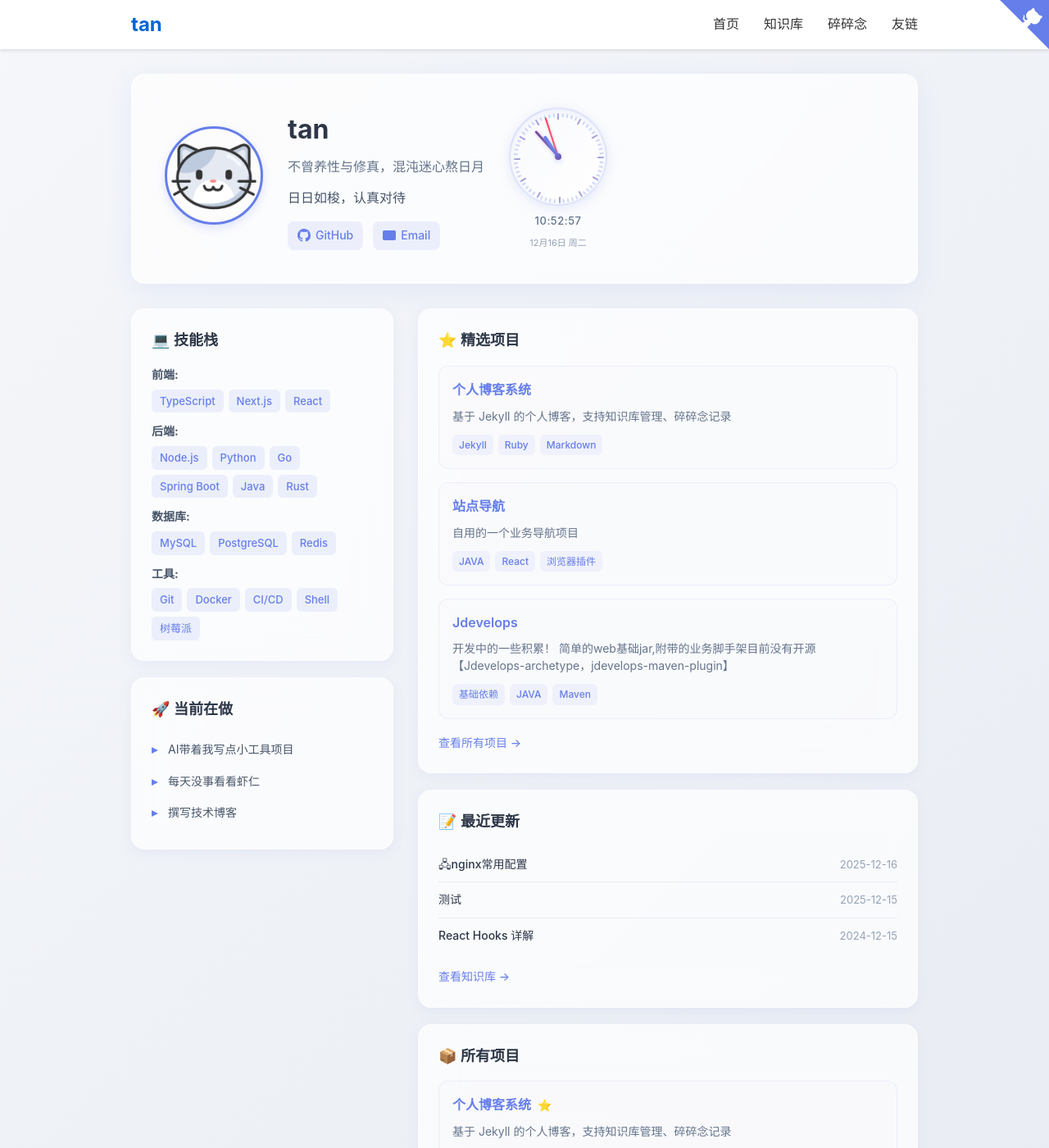
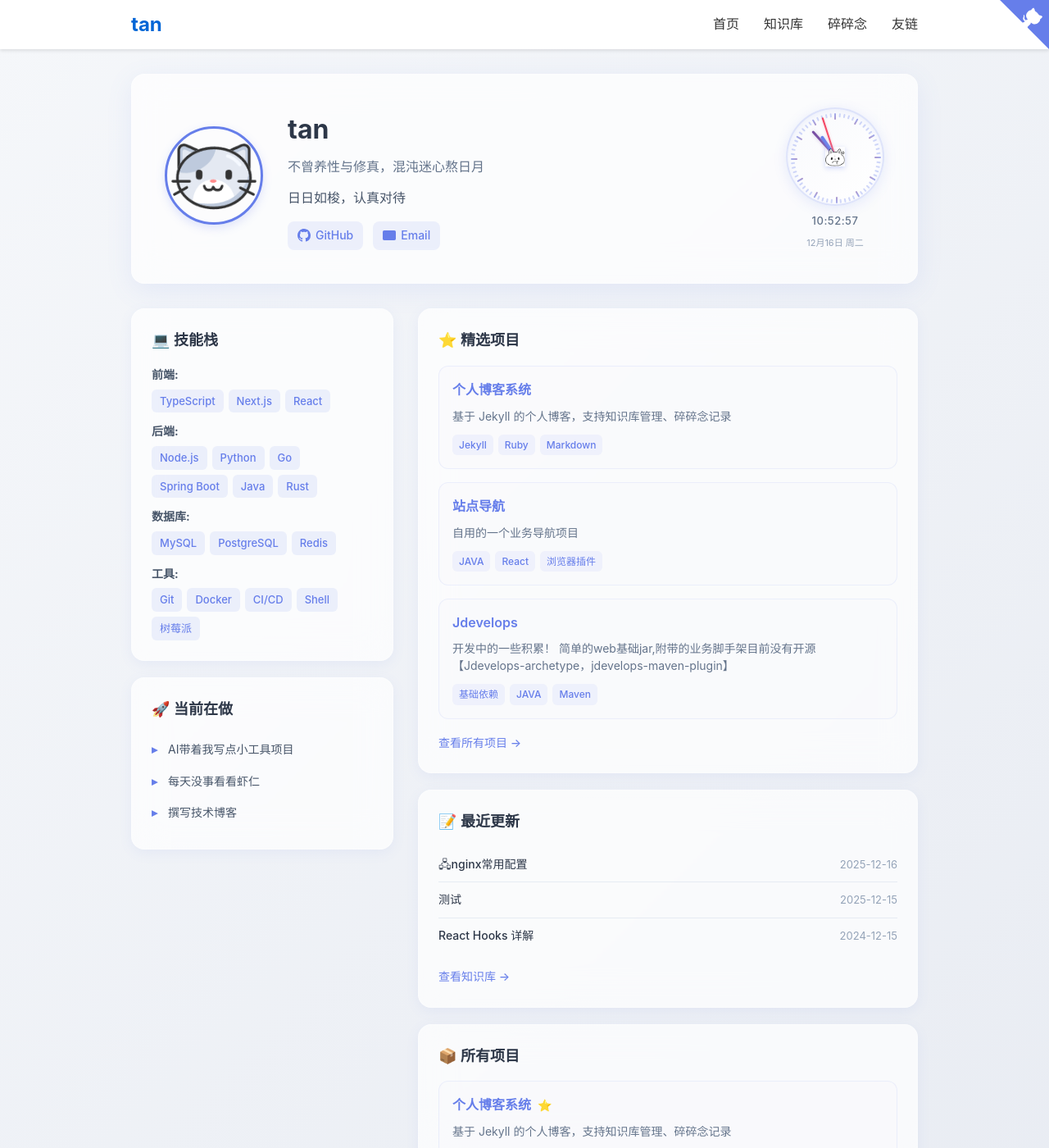
Before and after one commit to en-o/blog, a Jekyll site: the page built from index.md, in a window 1280 px wide and 1400 px high. Shown: the whole window at 82% size. Built offline with Jekyll 4.4.1, drawn with Linux system fonts in a browser that asks for light colours.

Commit message:
新增样式

```diff
--- a/assets/css/clock.css
+++ b/assets/css/clock.css
@@ -24,10 +24,10 @@
     position: absolute;
     top: 50%;
     left: 50%;
-    width: 8px;
-    height: 8px;
-    background: linear-gradient(135deg, #667eea 0%, #764ba2 100%);
-    border-radius: 50%;
+    width: 24px;
+    height: 24px;
+    background: url('/assets/images/cat.png') no-repeat center center;
+    background-size: contain;
     transform: translate(-50%, -50%);
     z-index: 4;
     box-shadow: 0 2px 6px rgba(102, 126, 234, 0.3);
--- a/assets/css/style.css
+++ b/assets/css/style.css
@@ -26,6 +26,7 @@ body {
   display: flex;
   gap: 30px;
   align-items: center;
+  justify-content: space-between;
   padding: 40px;
   background: rgba(255, 255, 255, 0.7);
   backdrop-filter: blur(20px);
@@ -41,6 +42,10 @@ body {
   transform: translateY(-2px);
 }
 
+.profile-avatar {
+  flex-shrink: 0;
+}
+
 .profile-avatar img {
   width: 120px;
   height: 120px;
@@ -48,6 +53,10 @@ body {
   object-fit: cover;
   border: 3px solid #667eea;
   box-shadow: 0 4px 12px rgba(102, 126, 234, 0.2);
+}
+
+.profile-info {
+  flex: 1;
 }
 
 .profile-info h1 {
```
Also changed, not shown: assets/images/cat.png (added).
